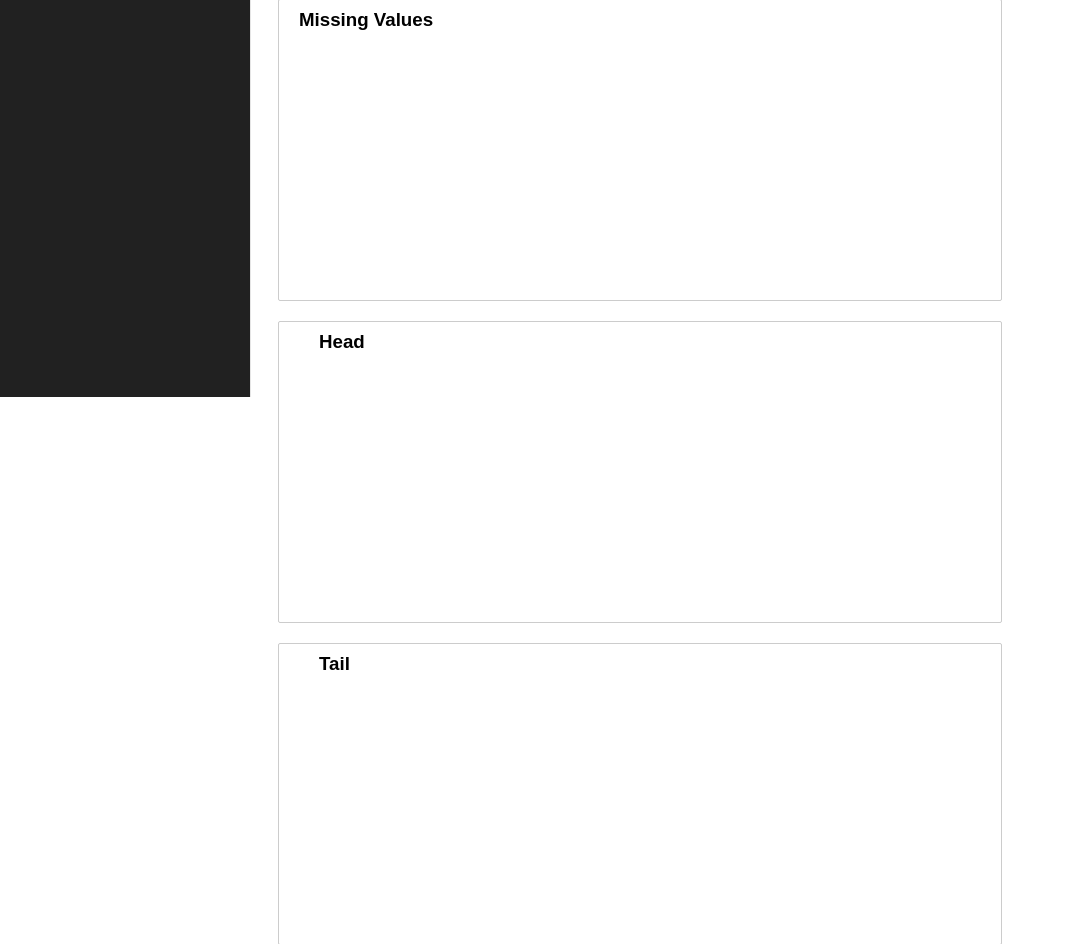
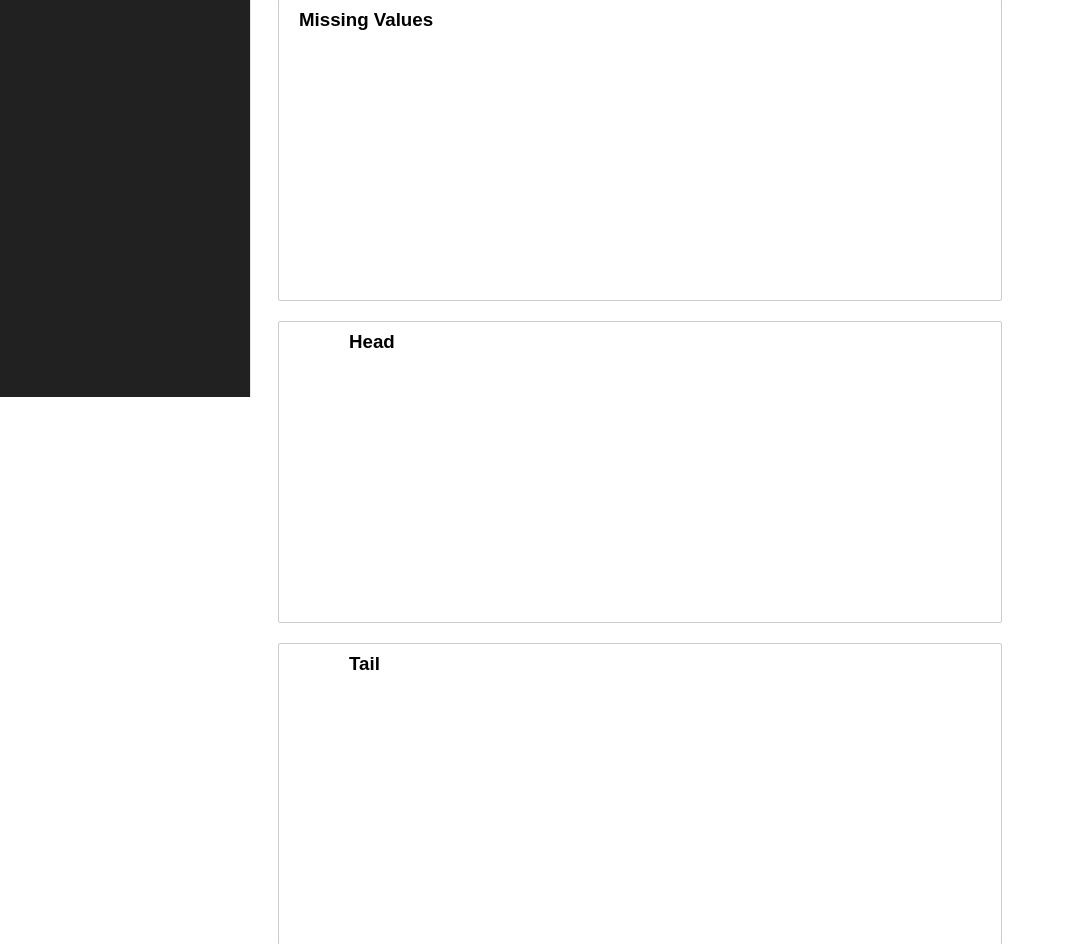
Before and after one commit to mspil88/eda_viz, a Flask app: template templates/overview.html in a window 1280 px wide. Shown: the part 403-1347 px from the top of the page, without its empty margins (0-1065 px from the left). Run offline with Flask 2, Linux system fonts and the light colour scheme; the template is opened without the code that fills it, so the values that code supplies are empty; some libraries are stand-ins or nearby versions.

Commit message:
increased left padding on tables

```diff
--- a/static/styles.css
+++ b/static/styles.css
@@ -191,8 +191,8 @@ tr:hover {
 
 .sample-container {
     /*display: table;*/
-    padding-left: 20px;
-    padding-right: 20px;
+    padding-left: 50px;
+    padding-right: 40px;
 }
 
 .sample-head-tbl, .sample-tail-tbl {
```
